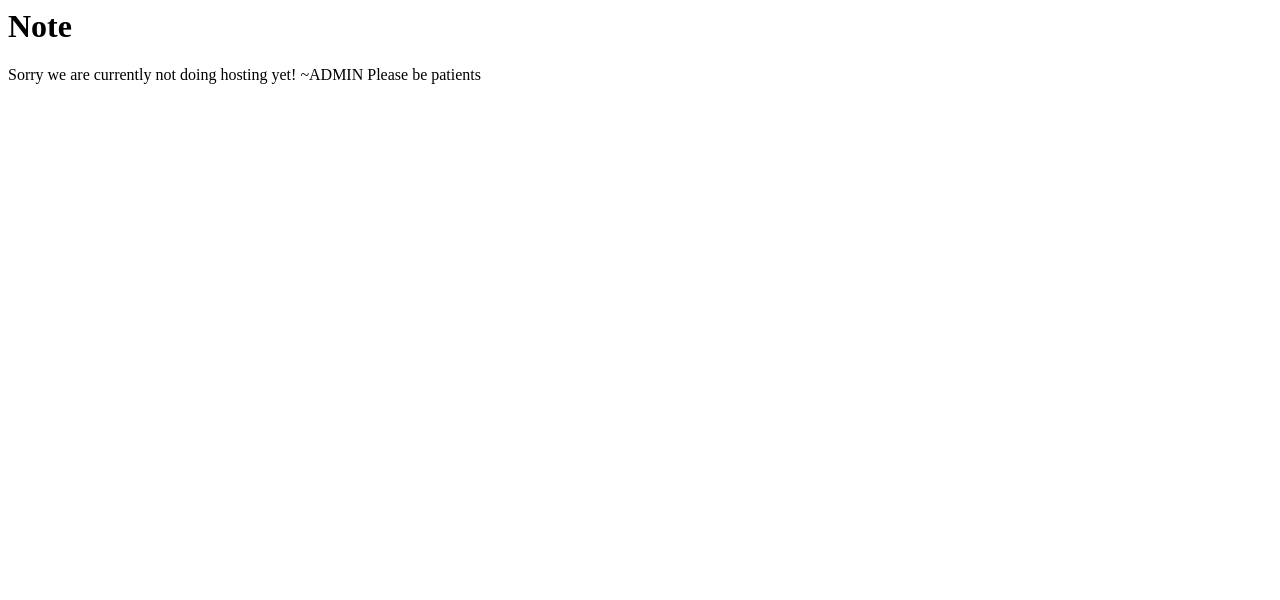
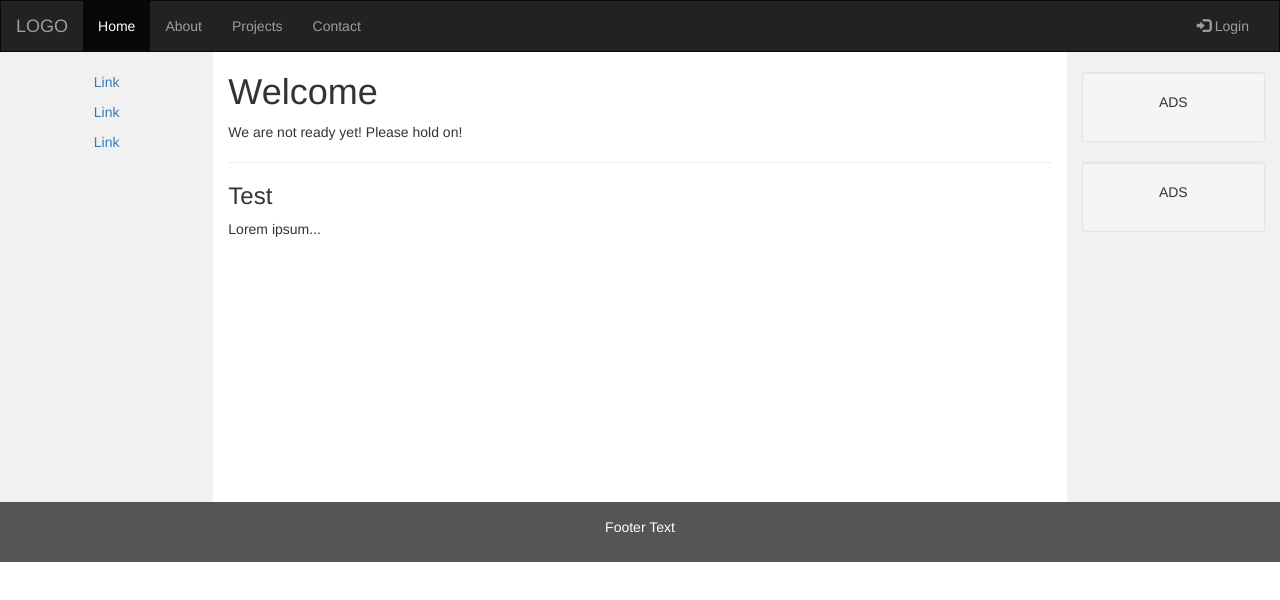
Before and after one commit to awesomehd1/Website-maker, a plain HTML site: page index.html in a window 1280 px wide. Drawn offline with nearby package versions, Linux system fonts and the light colour scheme.

Commit message:
Update index.html

```diff
--- a/index.html
+++ b/index.html
@@ -1,7 +1,100 @@
-<h1>Note</h1>
+<!DOCTYPE html>
+<html lang="en">
+<head>
+  <title>NOT YET</title>
+  <meta charset="utf-8">
+  <meta name="viewport" content="width=device-width, initial-scale=1">
+  <link rel="stylesheet" href="https://maxcdn.bootstrapcdn.com/bootstrap/3.3.7/css/bootstrap.min.css">
+  <script src="https://ajax.googleapis.com/ajax/libs/jquery/3.2.1/jquery.min.js"></script>
+  <script src="https://maxcdn.bootstrapcdn.com/bootstrap/3.3.7/js/bootstrap.min.js"></script>
+  <style>
+    /* Remove the navbar's default margin-bottom and rounded borders */
+    .navbar {
+      margin-bottom: 0;
+      border-radius: 0;
+    }
 
-Sorry we are currently not doing hosting yet!
+    /* Set height of the grid so .sidenav can be 100% (adjust as needed) */
+    .row.content {height: 450px}
 
-~ADMIN
+    /* Set gray background color and 100% height */
+    .sidenav {
+      padding-top: 20px;
+      background-color: #f1f1f1;
+      height: 100%;
+    }
 
-Please be patients
+    /* Set black background color, white text and some padding */
+    footer {
+      background-color: #555;
+      color: white;
+      padding: 15px;
+    }
+
+    /* On small screens, set height to 'auto' for sidenav and grid */
+    @media screen and (max-width: 767px) {
+      .sidenav {
+        height: auto;
+        padding: 15px;
+      }
+      .row.content {height:auto;}
+    }
+  </style>
+</head>
+<body>
+
+<nav class="navbar navbar-inverse">
+  <div class="container-fluid">
+    <div class="navbar-header">
+      <button type="button" class="navbar-toggle" data-toggle="collapse" data-target="#myNavbar">
+        <span class="icon-bar"></span>
+        <span class="icon-bar"></span>
+        <span class="icon-bar"></span>
+      </button>
+      <a class="navbar-brand" href="index.html">LOGO</a>
+    </div>
+    <div class="collapse navbar-collapse" id="myNavbar">
+      <ul class="nav navbar-nav">
+        <li class="active"><a href="#">Home</a></li>
+        <li><a href="#">About</a></li>
+        <li><a href="#">Projects</a></li>
+        <li><a href="#">Contact</a></li>
+      </ul>
+      <ul class="nav navbar-nav navbar-right">
+        <li><a href="#"><span class="glyphicon glyphicon-log-in"></span> Login</a></li>
+      </ul>
+    </div>
+  </div>
+</nav>
+
+<div class="container-fluid text-center">
+  <div class="row content">
+    <div class="col-sm-2 sidenav">
+      <p><a href="#">Link</a></p>
+      <p><a href="#">Link</a></p>
+      <p><a href="#">Link</a></p>
+    </div>
+    <div class="col-sm-8 text-left">
+      <h1>Welcome</h1>
+      <p>We are not ready yet! Please hold on!</p>
+      <hr>
+      <h3>Test</h3>
+      <p>Lorem ipsum...</p>
+    </div>
+    <div class="col-sm-2 sidenav">
+      <div class="well">
+        <p>ADS</p>
+      </div>
+      <div class="well">
+        <p>ADS</p>
+      </div>
+    </div>
+  </div>
+</div>
+
+<footer class="container-fluid text-center">
+  <p>Footer Text</p>
+</footer>
+
+</body>
+</html>
```
